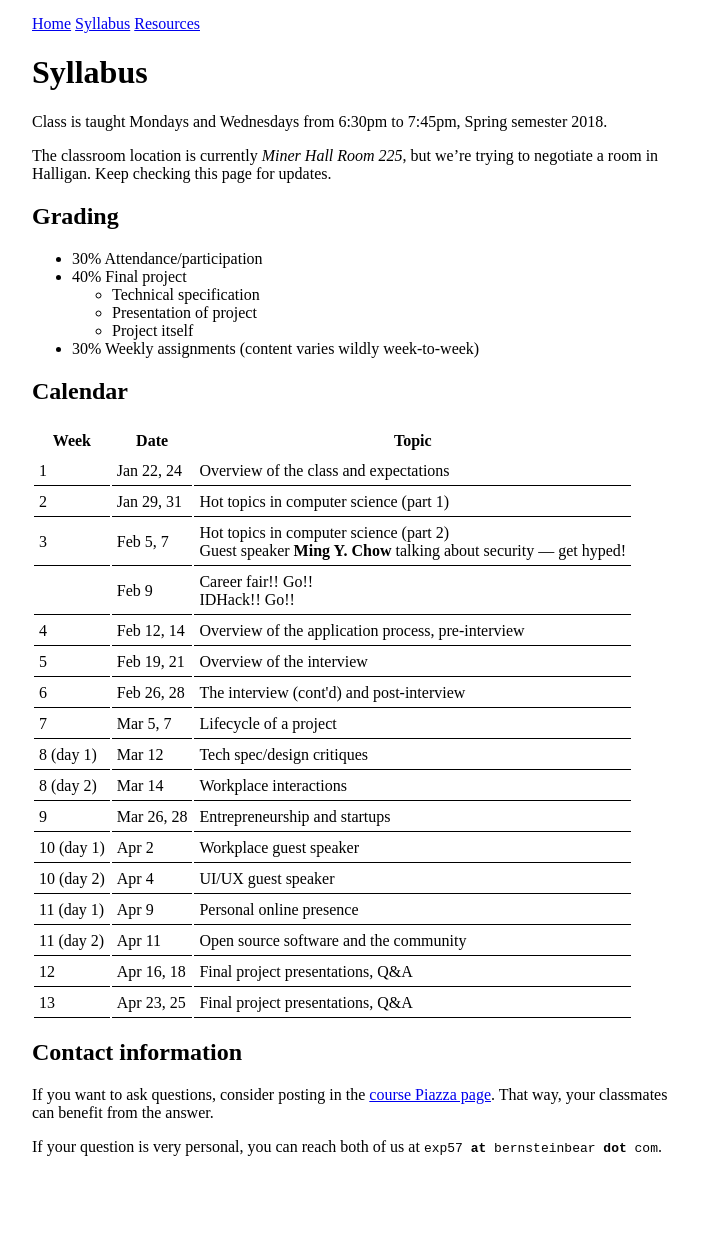
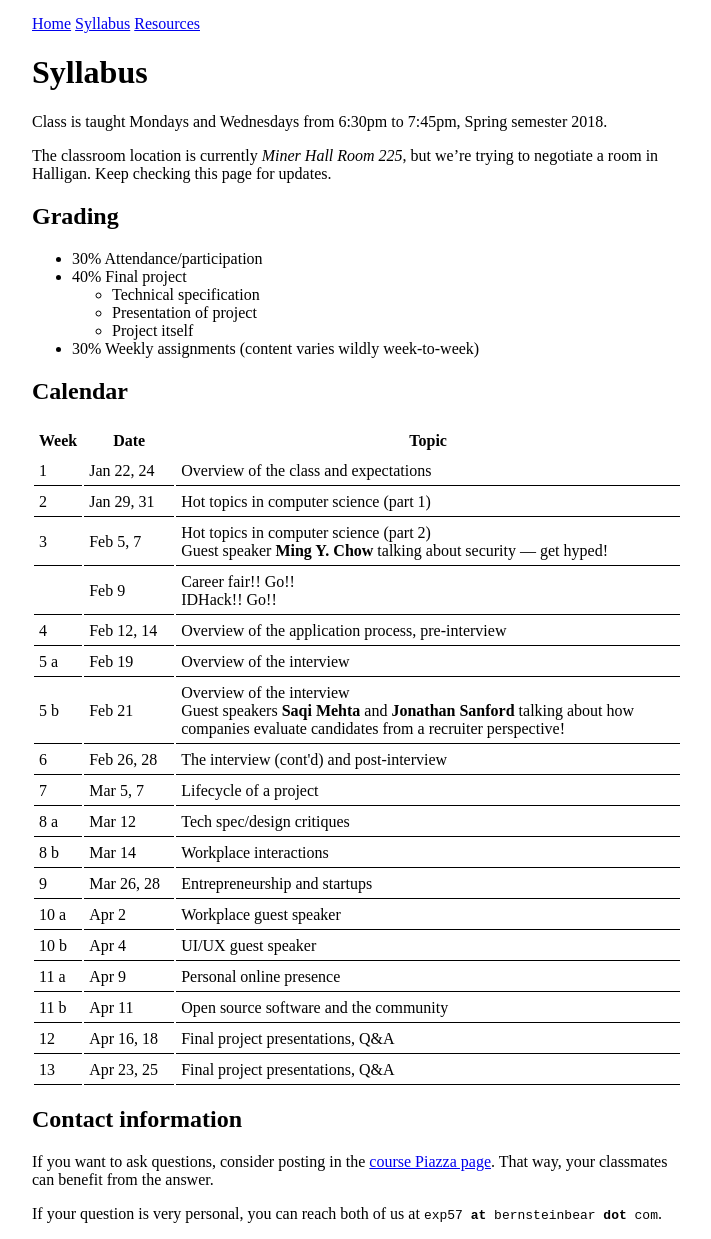
Before and after one commit to tekknolagi/excollege, a Jekyll site: the page built from syllabus.md, in a window 1280 px wide. Shown: the whole page, without its empty margins (16-727 px from the left). Built offline with Jekyll 4.4.1, drawn with Linux system fonts in a browser that asks for light colours; before the commit the page ends 1172 px from its top, so only the background shows below that.

Commit message:
Clean up calendar, add Saqi and Jonathan

```diff
--- a/_layouts/page.html
+++ b/_layouts/page.html
@@ -24,6 +24,10 @@
             table#syllabus tbody tr td {
                 border: solid black;
                 border-width: 0px 0px 1px 0px;
+            }
+
+            table#syllabus tbody tr td:nth-child(2) {
+                width: 80px;
             }
 
             /*
--- a/syllabus.md
+++ b/syllabus.md
@@ -58,9 +58,19 @@ negotiate a room in Halligan. Keep checking this page for updates.
             <td>Overview of the application process, pre-interview</td>
         </tr>
         <tr>
-            <td>5</td>
-            <td>Feb 19, 21</td>
+            <td>5 a</td>
+            <td>Feb 19</td>
             <td>Overview of the interview</td>
+        </tr>
+        <tr>
+            <td>5 b</td>
+            <td>Feb 21</td>
+            <td>Overview of the interview
+            <br />
+            Guest speakers <b>Saqi Mehta</b> and <b>Jonathan Sanford</b>
+            talking about how companies evaluate candidates from a recruiter
+            perspective!
+            </td>
         </tr>
         <tr>
             <td>6</td>
@@ -73,12 +83,12 @@ negotiate a room in Halligan. Keep checking this page for updates.
             <td>Lifecycle of a project</td>
         </tr>
         <tr>
-            <td>8 (day 1)</td>
+            <td>8 a</td>
             <td>Mar 12</td>
             <td>Tech spec/design critiques</td>
         </tr>
         <tr>
-            <td>8 (day 2)</td>
+            <td>8 b</td>
             <td>Mar 14</td>
             <td>Workplace interactions</td>
         </tr>
@@ -88,22 +98,22 @@ negotiate a room in Halligan. Keep checking this page for updates.
             <td>Entrepreneurship and startups</td>
         </tr>
         <tr>
-            <td>10 (day 1)</td>
+            <td>10 a</td>
             <td>Apr 2</td>
             <td>Workplace guest speaker</td>
         </tr>
         <tr>
-            <td>10 (day 2)</td>
+            <td>10 b</td>
             <td>Apr 4</td>
             <td>UI/UX guest speaker</td>
         </tr>
         <tr>
-            <td>11 (day 1)</td>
+            <td>11 a</td>
             <td>Apr 9</td>
             <td>Personal online presence</td>
         </tr>
         <tr>
-            <td>11 (day 2)</td>
+            <td>11 b</td>
             <td>Apr 11</td>
             <td>Open source software and the community</td>
         </tr>
```
